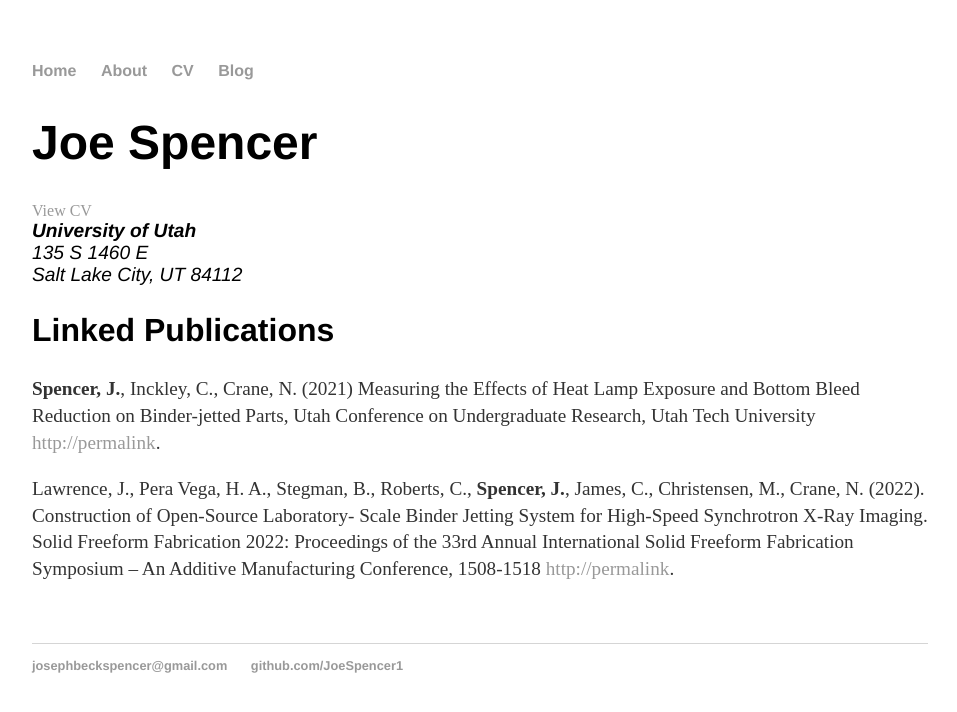
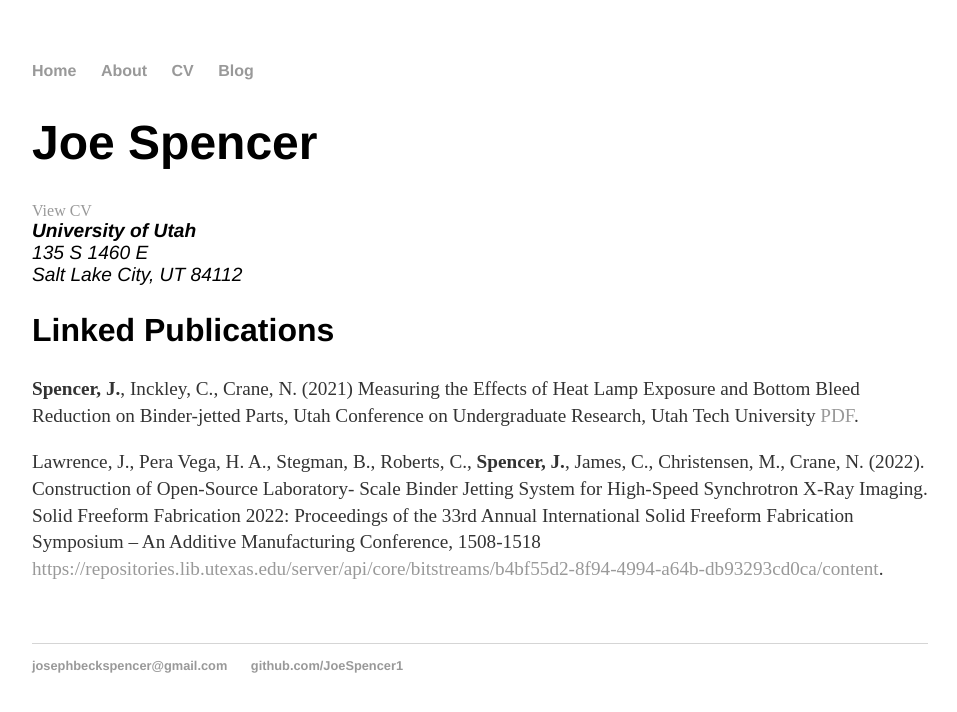
Before and after one commit to JoeSpencer1/josephspencer.github.io, a Jekyll site: the page built from cv/index.html, in a window 1280 px wide. Shown: the top 712 px of the page, without its empty margins (160-1117 px from the left). Built offline with Jekyll 4.4.1, drawn with Linux system fonts in a browser that asks for light colours.

Commit message:
Update CV links and publication references

```diff
--- a/cv/index.html
+++ b/cv/index.html
@@ -6,7 +6,7 @@
 	</div>
 	<div class="cv">
 					<h1>Joe Spencer</h1>
-					<h2></h2><a href="{{ '/assets/Joe_CV.pdf' | relative_url }}" target="_blank">
+					</h2><a href="{{ '/assets/Joe_CV.pdf' | relative_url }}" target="_blank">
 						View CV
 					</a></h2>
 					<address>
@@ -17,8 +17,8 @@
 
 					<h2>Linked Publications</h2>
 
-					<p><strong>Spencer, J.</strong>, Inckley, C., Crane, N. (2021) Measuring the Effects of Heat Lamp Exposure and Bottom Bleed Reduction on Binder-jetted Parts, Utah Conference on Undergraduate Research, Utah Tech University <a href="#">http://permalink</a>.
-					<p>Lawrence, J., Pera Vega, H. A., Stegman, B., Roberts, C., <strong>Spencer, J.</strong>, James, C., Christensen, M., Crane, N. (2022). Construction of Open-Source Laboratory- Scale Binder Jetting System for High-Speed Synchrotron X-Ray Imaging. Solid Freeform Fabrication 2022: Proceedings of the 33rd Annual International Solid Freeform Fabrication Symposium – An Additive Manufacturing Conference, 1508-1518 <a href="#">http://permalink</a>.
+					<p><strong>Spencer, J.</strong>, Inckley, C., Crane, N. (2021) Measuring the Effects of Heat Lamp Exposure and Bottom Bleed Reduction on Binder-jetted Parts, Utah Conference on Undergraduate Research, Utah Tech University <a href="{{ '/assets/Spencer2021heatlamp.pdf' | relative_url }}" target="_blank">PDF</a>.
+					<p>Lawrence, J., Pera Vega, H. A., Stegman, B., Roberts, C., <strong>Spencer, J.</strong>, James, C., Christensen, M., Crane, N. (2022). Construction of Open-Source Laboratory- Scale Binder Jetting System for High-Speed Synchrotron X-Ray Imaging. Solid Freeform Fabrication 2022: Proceedings of the 33rd Annual International Solid Freeform Fabrication Symposium – An Additive Manufacturing Conference, 1508-1518 <a href="PDF">https://repositories.lib.utexas.edu/server/api/core/bitstreams/b4bf55d2-8f94-4994-a64b-db93293cd0ca/content</a>.
 
 
 	</div>
```
